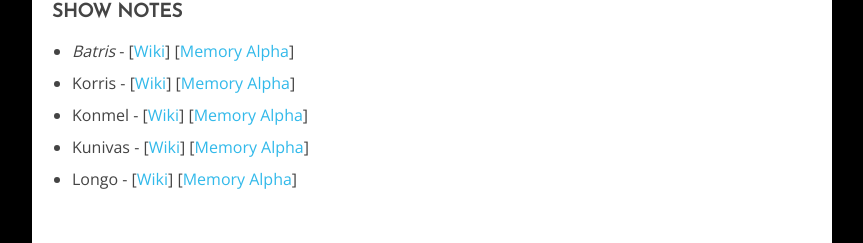
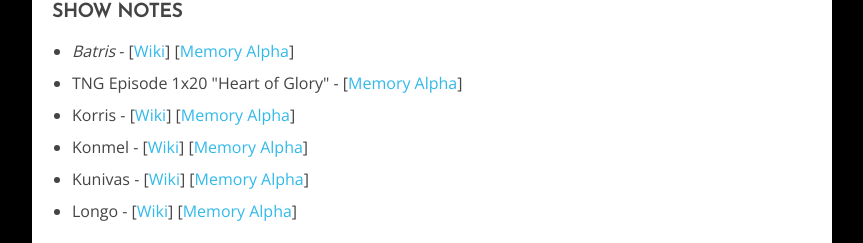
Before and after one commit to cssquirrel/Stardate-Supplemental, a plain HTML site: page episodes/006-batris/index.html in a window 1280 px wide. Shown: the part 1148-1391 px from the top of the page, without its empty margins (208-1071 px from the left). Drawn offline with nearby package versions, Linux system fonts and the light colour scheme.

Commit message:
Added missing "episode" entry to show notes for Episode 6.

```diff
--- a/episodes/006-batris/index.html
+++ b/episodes/006-batris/index.html
@@ -105,6 +105,7 @@
                 <h3>Show Notes</h3>
                 <ul class="show-notes">
                     <li><i>Batris</i> - [<a href="http://stardatesup.wikia.com/wiki/Batris" target="_blank">Wiki</a>] [<a href="http://memory-alpha.wikia.com/wiki/Batris" target="_blank">Memory Alpha</a>]</li>
+                    <li>TNG Episode 1x20 "Heart of Glory" - [<a href="http://memory-alpha.wikia.com/wiki/Heart_of_Glory_(episode)" target="_blank">Memory Alpha</a>]</li>
                     <li>Korris - [<a href="http://stardatesup.wikia.com/wiki/Korris" target="_blank">Wiki</a>] [<a href="http://memory-alpha.wikia.com/wiki/Korris" target="_blank">Memory Alpha</a>]</li>
                     <li>Konmel - [<a href="http://stardatesup.wikia.com/wiki/Konmel" target="_blank">Wiki</a>] [<a href="http://memory-alpha.wikia.com/wiki/Konmel" target="_blank">Memory Alpha</a>]</li>
                     <li>Kunivas - [<a href="http://stardatesup.wikia.com/wiki/Kunivas" target="_blank">Wiki</a>] [<a href="http://memory-alpha.wikia.com/wiki/Kunivas" target="_blank">Memory Alpha</a>]</li>
```
